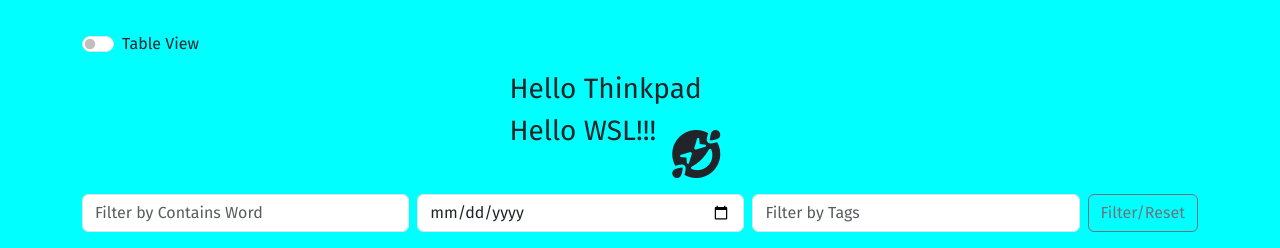
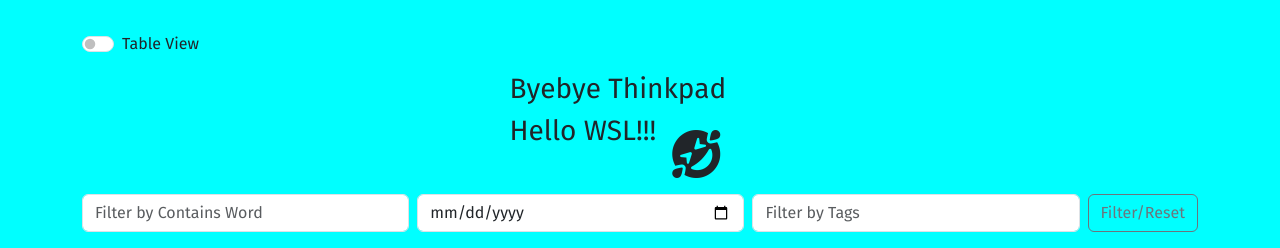
Before and after one commit to Gaudenz77/jetstreamrealone, a Laravel app: page /testsiteone in a window 1280 px wide. Shown: the part 56-304 px from the top of the page. Run offline with Laravel 10, Linux system fonts and the light colour scheme; the visitor is signed in with stand-in values (Sample User, id 1); data that the repository does not hold is empty; style sheets or scripts are compiled from the project's sources; some libraries are stand-ins or nearby versions.

Commit message:
byebye TP

```diff
--- a/resources/views/testsiteone.blade.php
+++ b/resources/views/testsiteone.blade.php
@@ -11,7 +11,7 @@
     </div>
     <div class="row justify-content-center">
         <div class="col-3">
-            <h3>Hello Thinkpad</h3>
+            <h3>Byebye Thinkpad</h3>
         </div>
     </div>
     <div class="row justify-content-center">
```
